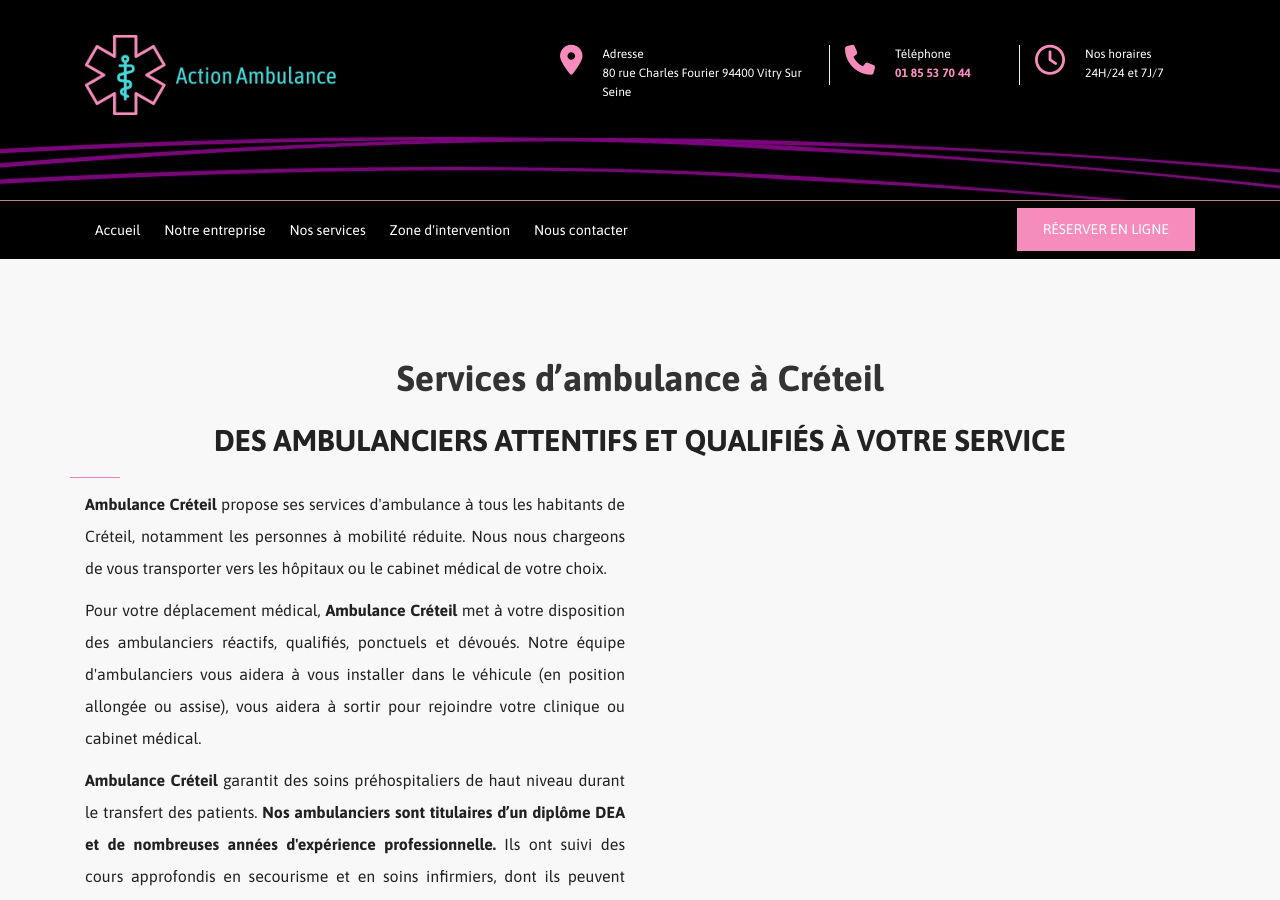
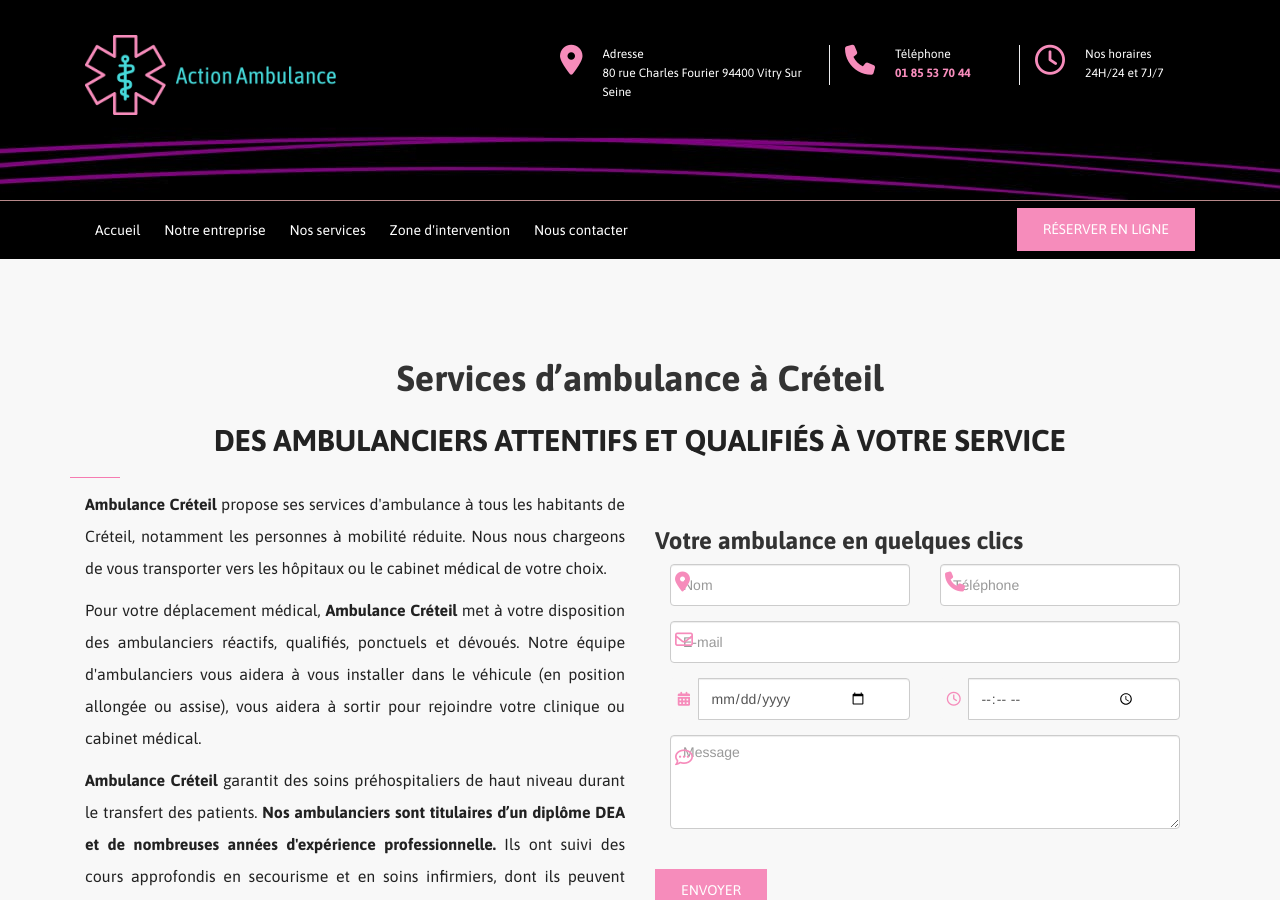
Before and after one commit to pulsy-bh/pulsy-bh.github.io, a Jekyll site: the page built from src/ambulance-creteil.html, in a window 1280 px wide and 900 px high. Built offline with Jekyll 4.4.1, drawn with Linux system fonts in a browser that asks for light colours; nearby versions of some CDN libraries.

Commit message:
essayage

```diff
--- a/src/ambulance-creteil.html
+++ b/src/ambulance-creteil.html
@@ -15,7 +15,59 @@ description: Ambulance Créteil
                 <p>Pour votre déplacement médical, <strong>Ambulance Créteil</strong> met à votre disposition des ambulanciers réactifs, qualifiés, ponctuels et dévoués. Notre équipe d'ambulanciers vous aidera à vous installer dans le véhicule (en position allongée ou assise), vous aidera à sortir pour rejoindre votre clinique ou cabinet médical. </p>
                 <p><strong>Ambulance Créteil</strong> garantit des soins préhospitaliers de haut niveau durant le transfert des patients. <strong>Nos ambulanciers sont titulaires d’un diplôme DEA et de nombreuses années d'expérience professionnelle. </strong>Ils ont suivi des cours approfondis en secourisme et en soins infirmiers, dont ils peuvent intervenir dans des situations d'urgence et prodiguer des premiers soins. Ils sont aptes à vous proposer des soins médicaux efficaces et urgents, quelle que soit la situation : accident, transfert interhospitalier, maternité, etc.</p>
             </div>
-            <!-- <div class="col-sm-6"><br>{% include pre-devis.html %}</div> -->
+            <div class="col-sm-6"><br><div class="pre-reservation">
+                <h3>Votre ambulance en quelques clics </h3>
+                <form action="https://formspree.io/f/xjkwvzkn" method="POST" class="p20">
+                       <div class="row" >
+                             <div class="col-xs-6 col-sm-6 col-md-6 col-lg-6 clabel">
+                                <div class="form-group has-feedback ico1">
+                                    <input type="text" name="nom" class="form-control" placeholder="Nom">
+                                </div>
+                            </div>
+
+                            <div class="col-xs-6 col-sm-6 col-md-6 col-lg-6  clabel">
+                                <div class="form-group has-feedback ico2">
+                                    <input type="tel" name="telephone" class="form-control" placeholder="Téléphone">
+                                </div>
+                            </div>
+                         </div>
+                        <div class="row" >
+                            <div class="col-xs-12 clabel ">
+                                <div class="padl form-group has-feedback ico3">
+                                    <input type="email" name="email" class="form-control" placeholder="E-mail">
+                                </div>
+                            </div>
+                        </div>
+                        <div class="row" >
+                            <div class="col-sm-6">
+                                <div class="form-group has-feedback">
+                                    <div class="input-group bootstrap-datepicker">
+                                         <span class="input-group-addon"><span class="fa fa-calendar fa-fw"></span></span>
+                                        <input type="date" name="date-prise-en-charge" class="form-control" placeholder="Date de la prise en charge">
+                                    </div>
+                                </div>
+                            </div>
+                            <div class="col-sm-6">
+                                <div class="form-group has-feedback">
+                                    <div class="input-group clockpicker">
+                                        <span class="input-group-addon"><span class="fa fa-clock-o fa-fw"></span></span>
+                                        <input type="time" name="heure-prise-en-charge" class="form-control" placeholder="Heure">
+                                    </div>
+                                </div>
+                            </div>
+                             <div class="col-sm-12">
+                                <div class="form-group has-feedback ico4">
+                                    <textarea name="message" class="form-control" rows="4" placeholder="Message"></textarea>
+                                </div>
+                              </div>
+                        </div>
+                        <div class="text-left">
+                            <input id="btSubmit" class="button" type="submit" value="Envoyer">
+                        </div>
+                    <br>
+                </form>
+            </div>
+            </div>
         </div>
         <p>Pour toute demande de renseignements sur notre service, n'hésitez pas à contacter Ambulance Créteil au <a href="tel:<?= $conf_phone1 ?>"><?= $call_phone1 ?></a> ou veuillez remplir notre formulaire en ligne. Nous vous répondrons dans les plus brefs délais.</p>
         <br>
```
